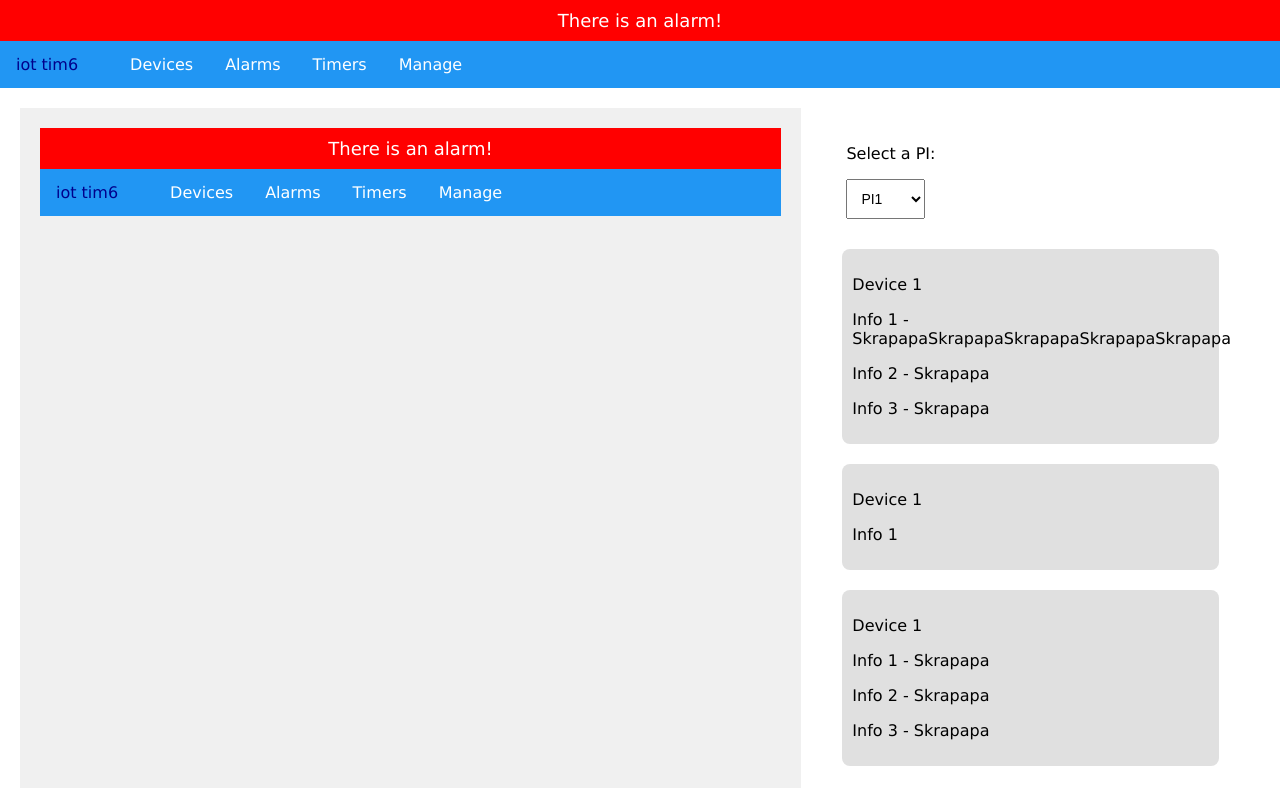
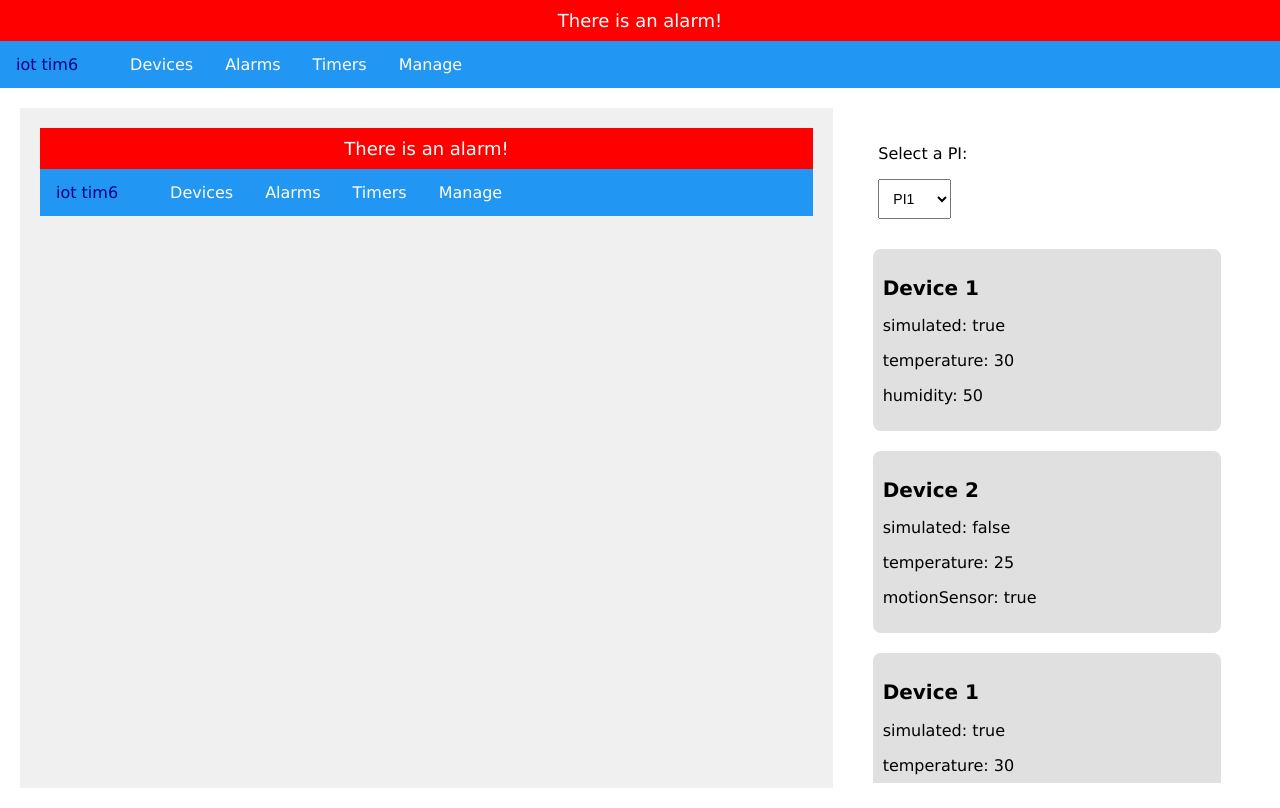
Before and after one commit to KristinaAndrijin/IoT-tim6, an Angular app in the folder frontend/iot-tim6/: page /devices in a window 1280 px wide. Built offline with nearby package versions, Linux system fonts and the light colour scheme.

Commit message:
slanje setup-a od skripte do servera

```diff
--- a/frontend/iot-tim6/src/app/devices/devices.component.css
+++ b/frontend/iot-tim6/src/app/devices/devices.component.css
@@ -45,3 +45,7 @@
     padding: 10px;
     box-sizing: border-box;
 }
+
+h2{
+    font-size: 20px;
+}
--- a/frontend/iot-tim6/src/app/devices/devices.component.html
+++ b/frontend/iot-tim6/src/app/devices/devices.component.html
@@ -17,9 +17,9 @@
 
     <div class="devices-list">
       <div class="device-card" *ngFor="let device of devicesList">
-          <p>{{ device.name }}</p>
-          <ng-container *ngFor="let info of device.info">
-            <p>{{ info }}</p>
+        <h2>{{ device.name }}</h2>
+        <ng-container *ngFor="let keyValuePair of getDeviceInfo(device)">
+          <p>{{ keyValuePair.key }}: {{ keyValuePair.value }}</p>
         </ng-container>
       </div>
     </div>
--- a/frontend/iot-tim6/src/app/devices/devices.component.ts
+++ b/frontend/iot-tim6/src/app/devices/devices.component.ts
@@ -13,27 +13,17 @@ export class DevicesComponent implements OnInit {
 
   piDevicesMap: any = {
     'PI1': [
-      { name: 'Device 1', info: ['Info 1 - SkrapapaSkrapapaSkrapapaSkrapapaSkrapapa', 'Info 2 - Skrapapa', 'Info 3 - Skrapapa'] },
-      { name: 'Device 1', info: ['Info 1'] },
-      { name: 'Device 1', info: ['Info 1 - Skrapapa', 'Info 2 - Skrapapa', 'Info 3 - Skrapapa'] },
-      { name: 'Device 1', info: ['Info 1 - Skrapapa', 'Info 2 - Skrapapa', 'Info 3 - Skrapapa'] },
-      { name: 'Device 1', info: ['Info 1', 'Info 2', ] },
-      { name: 'Device 1', info: ['Info 1', 'Info 2', 'Info 3'] },
-      { name: 'Device 1', info: ['Info 1 - Skrapapa', 'Info 2 - Skrapapa', 'Info 3 - Skrapapa'] },
-      { name: 'Device 1', info: ['Info 1', ] },
-      { name: 'Device 1', info: ['Info 1', 'Info 2'] },
-      { name: 'Device 1', info: ['Info 1', 'Info 2', 'Info 3'] },
+      { name: 'Device 1', simulated: true, temperature: 30, humidity: 50 },
+      { name: 'Device 2', simulated: false, temperature: 25, motionSensor: true },
+      { name: 'Device 1', simulated: true, temperature: 30, humidity: 50 },
+      { name: 'Device 2', simulated: false, temperature: 25, motionSensor: true },
     ],
     'PI2': [
-      { name: 'Device 1', info: ['Info 1 - SkrapapaSkrapapaSkrapapaSkrapapaSkrapapa', 'Info 2 - Skrapapa', 'Info 3 - Skrapapa'] },
-      { name: 'Device 2', info: ['Info 1'] },
-      { name: 'Device 3', info: ['Info 1 - Skrapapa', 'Info 2 - Skrapapa', 'Info 3 - Skrapapa'] },
-      { name: 'Device 4', info: ['Info 1 - Skrapapa', 'Info 2 - Skrapapa', 'Info 3 - Skrapapa'] },
+      { name: 'Device 3', simulated: true, temperature: 28, doorSensor: true },
+      { name: 'Device 4', simulated: false, temperature: 22, lightState: 'on' },
     ],
     'PI3': [
-      // Devices for PI3
     ],
-    // Add more Raspberry Pi entries as needed
   };
 
   @ViewChild('grafanaIframe', { static: false }) grafanaIframe: ElementRef | undefined;
@@ -69,6 +59,9 @@ export class DevicesComponent implements OnInit {
     }
   }
 
-
-
+  getDeviceInfo(device: any): { key: string, value: any }[] {
+    return Object.entries(device)
+      .filter(([key, value]) => key !== 'name')
+      .map(([key, value]) => ({ key, value }));
+  }
 }
```
Also changed, not shown: 2 other files (tests, documents, lock files or other folders). Lines whose indentation alone changed are shown as unchanged.
